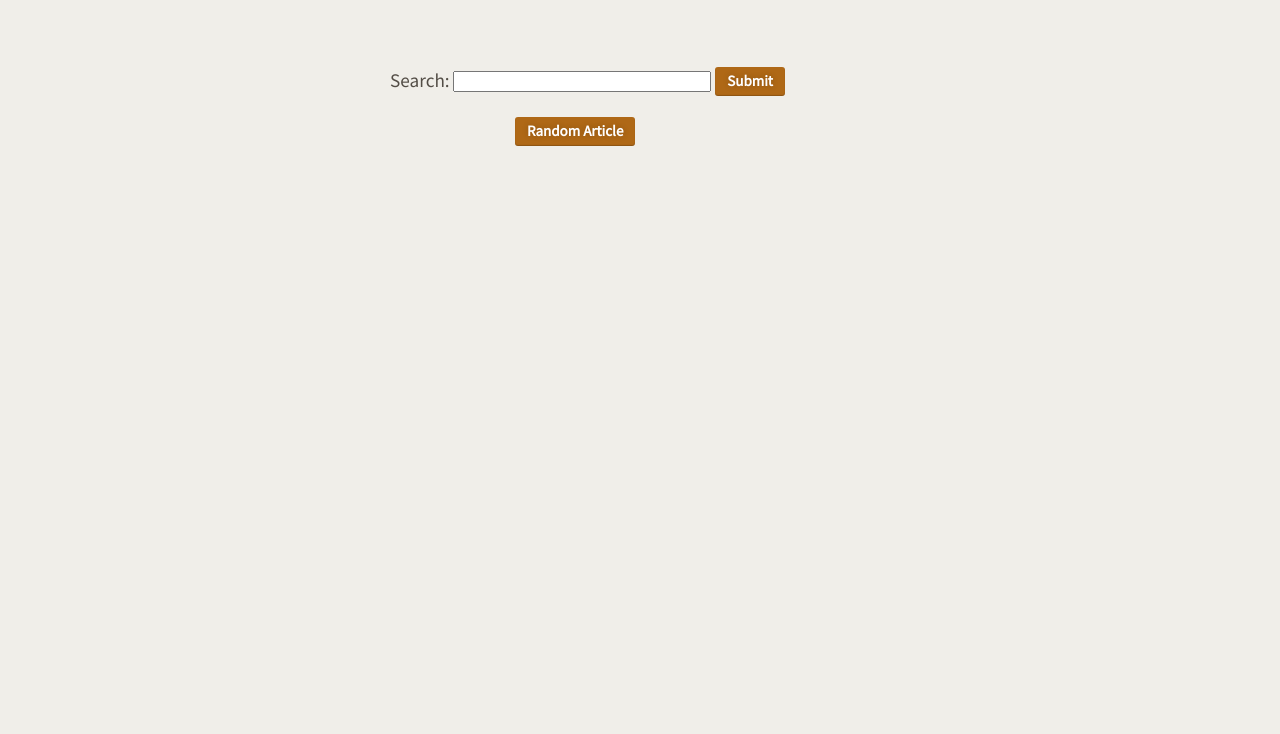
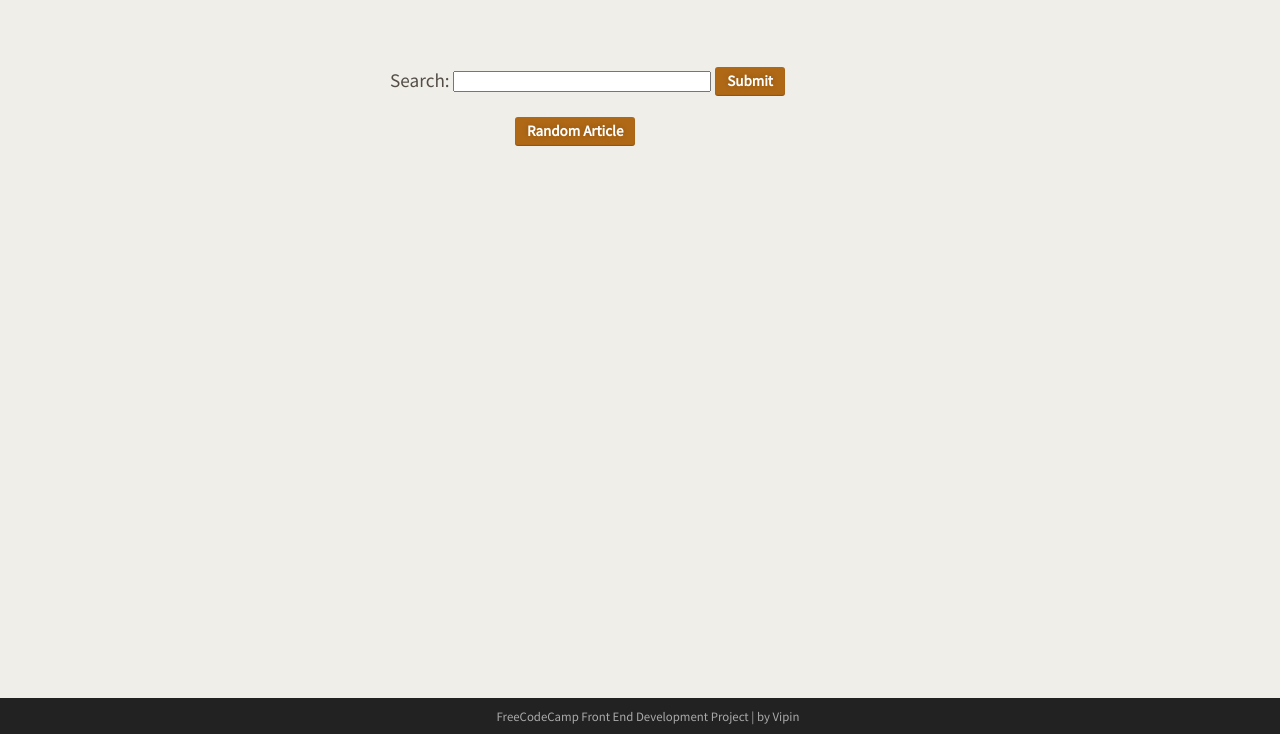
Before and after one commit to metalheadvipin/Wikipedia-Viewer, a plain HTML site: page index.html in a window 1280 px wide. Shown: the part 66-800 px from the top of the page. Drawn offline with Linux system fonts and the light colour scheme.

```diff
--- a/index.html
+++ b/index.html
@@ -25,12 +25,13 @@
 		</a>
 		</div>
 
-
 		<div id="results">
 
 		</div>
 	</div>
-
+<footer>
+	FreeCodeCamp Front End Development Project | <a href="https://github.com/metalheadvipin" target="_blank">by Vipin</a>
+</footer>
 
 
 <script type="text/javascript" src="scripts/jquery-3.2.1.min.js"></script>
--- a/scripts/script.js
+++ b/scripts/script.js
@@ -5,14 +5,12 @@
            var searchTerm = $('#search').val().toLowerCase();
            var $results = $('#results');
 
-           $results.html('Wikipedia results for ' + searchTerm + ' are:' );
+
            var $url = "https://en.wikipedia.org//w/api.php?action=opensearch&format=json&origin=*&search=" + searchTerm+ "&limit=10";
 
            $.getJSON( $url, function(data){
             console.log(data);
             console.log(data[1][0]);
-
-
 
             var output = '<ul>';
             $.each(data[1], function(key, val) {
@@ -22,11 +20,12 @@
               output += '<p>'  + data[2][key] + '</p>';
               output += '</li>';
               output += '</a>';
-            });
+            }); // each loop
+
             output += '</ul>';
             $('#results').html(output);
 
-        	});
-      	});
+        	}); // getJSON
+      	}); // searchform submit
 
-       });
+       }); // document ready
--- a/styles/mystyles.css
+++ b/styles/mystyles.css
@@ -1,4 +1,5 @@
 body{
+
 	background-color: #f0eee9;
 	font-family: 'Source Sans Pro', sans-serif;
 }
@@ -94,3 +95,18 @@ a { color: inherit; }
 .btn:hover {
 	background-color: #d58a34;
 }
+
+
+footer{
+	position: fixed;
+	bottom: 0;
+	margin: 0;
+	margin-left: -10px;
+	margin-top: 20px;
+	width: 100%;
+	background: #222;
+	text-align: center;
+	padding: 10px;
+	color:#aaa;
+	font-size: 0.8em;
+}
```
